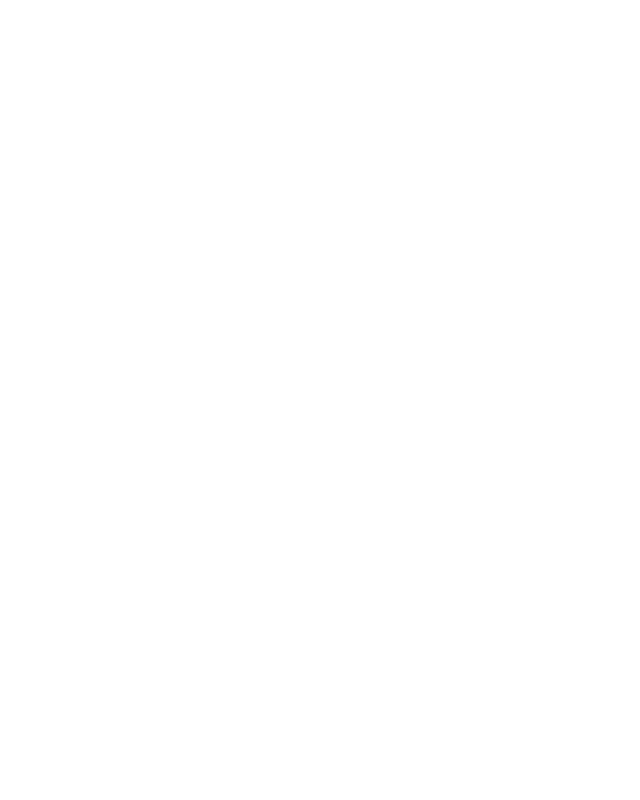
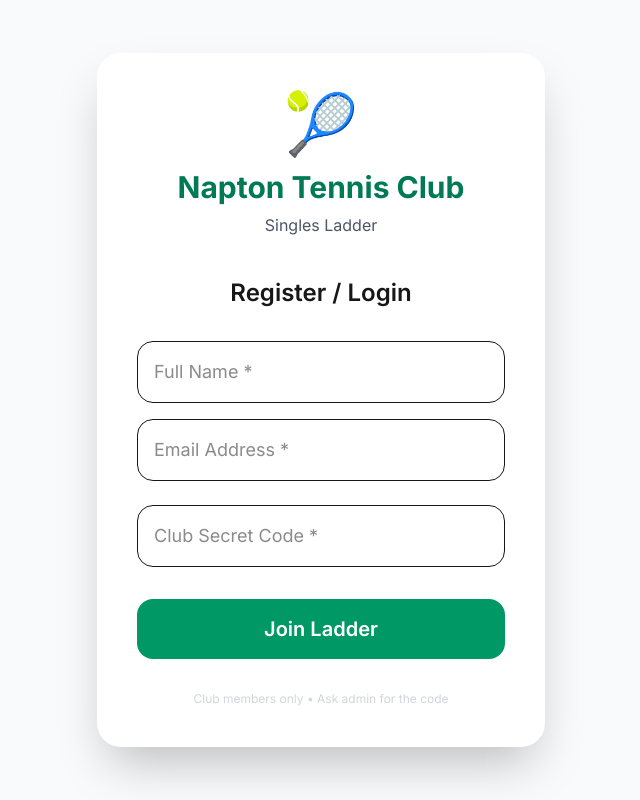
Before and after one commit to timcoker100-prog/napton-tennis-ladder, a Next.js app: page / in a window 1280 px wide. Before the commit this address had no page. Shown: the whole page, without its empty margins (319-959 px from the left). Built offline with nearby package versions, Linux system fonts and the light colour scheme.

Commit message:
Direct root to login page - fix 403

```diff
--- a/app/page.tsx
+++ b/app/page.tsx
@@ -1,5 +1,5 @@
-import { redirect } from 'next/navigation';
+import LoginPage from './login/page';
 
 export default function Home() {
-  redirect('/login');
+  return <LoginPage />;
 }
```
